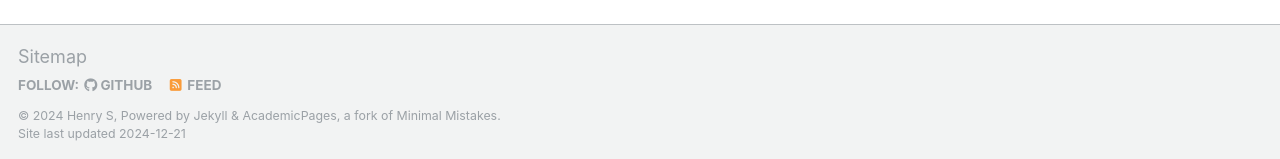
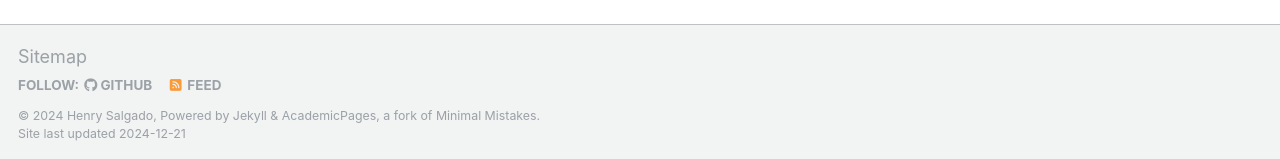
Before and after one commit to eigenhenry/eigenhenry.github.io, a Jekyll site: the page built from _pages/about.md, in a window 1280 px wide and 1016 px high. Shown: the part 854-1013 px from the top of the window. Built offline with Jekyll 4.4.1, drawn with Linux system fonts in a browser that asks for light colours; some web fonts are replaced.

Commit message:
Update _config.yml

```diff
--- a/_config.yml
+++ b/_config.yml
@@ -10,9 +10,9 @@
 locale                   : "en-US"
 title                    : "HS"
 title_separator          : "-"
-name                     : &name "Henry S"
+name                     : &name "Henry Salgado"
 description              : &description "Doctoral Student at UT - El Paso"
-URL                      : https://academicpages.github.io  # the base hostname & protocol for your site e.g. "https://eigenhenry.github.io"
+URL                      : https://eigenhenry.github.io # the base hostname & protocol for your site e.g. "https://eigenhenry.github.io"
 baseurl                  : "" # the subpath of your site, e.g. "/blog"
 repository               : "https://eigenhenry.github.io"
 
```
